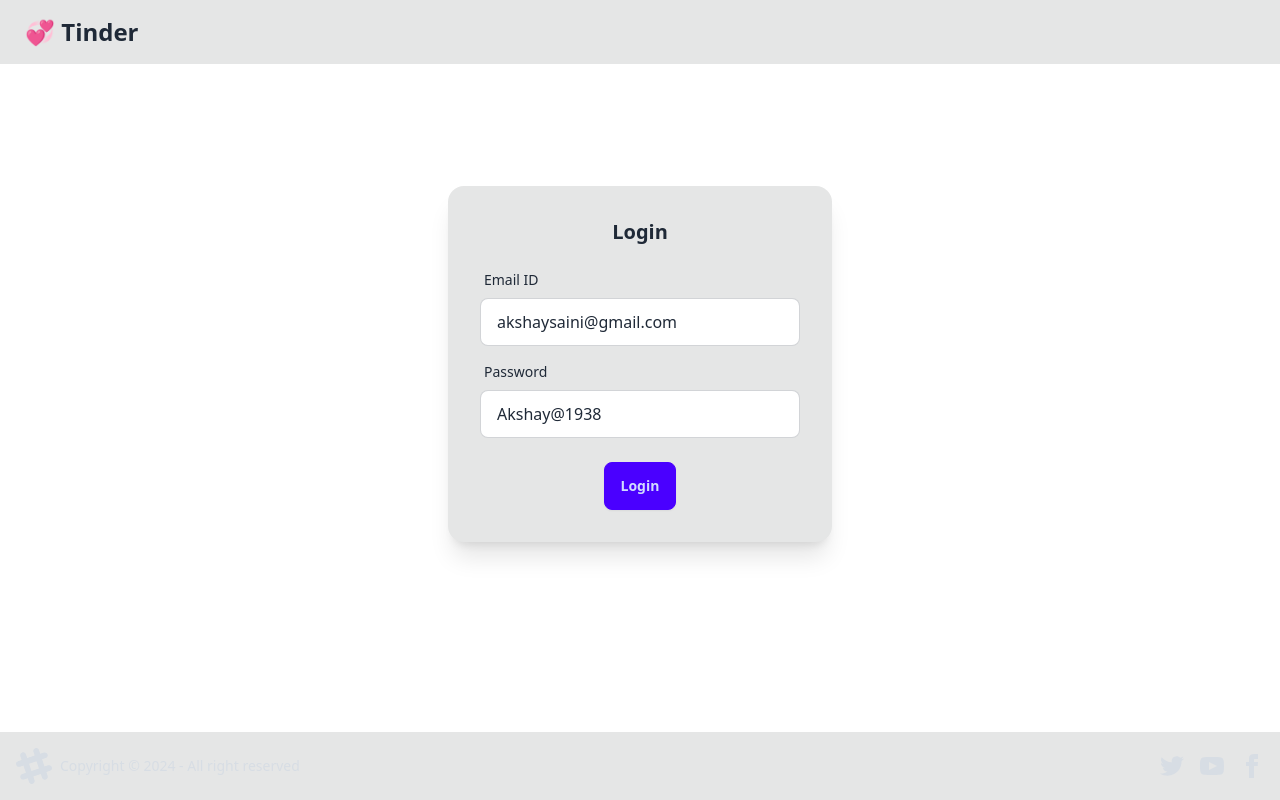
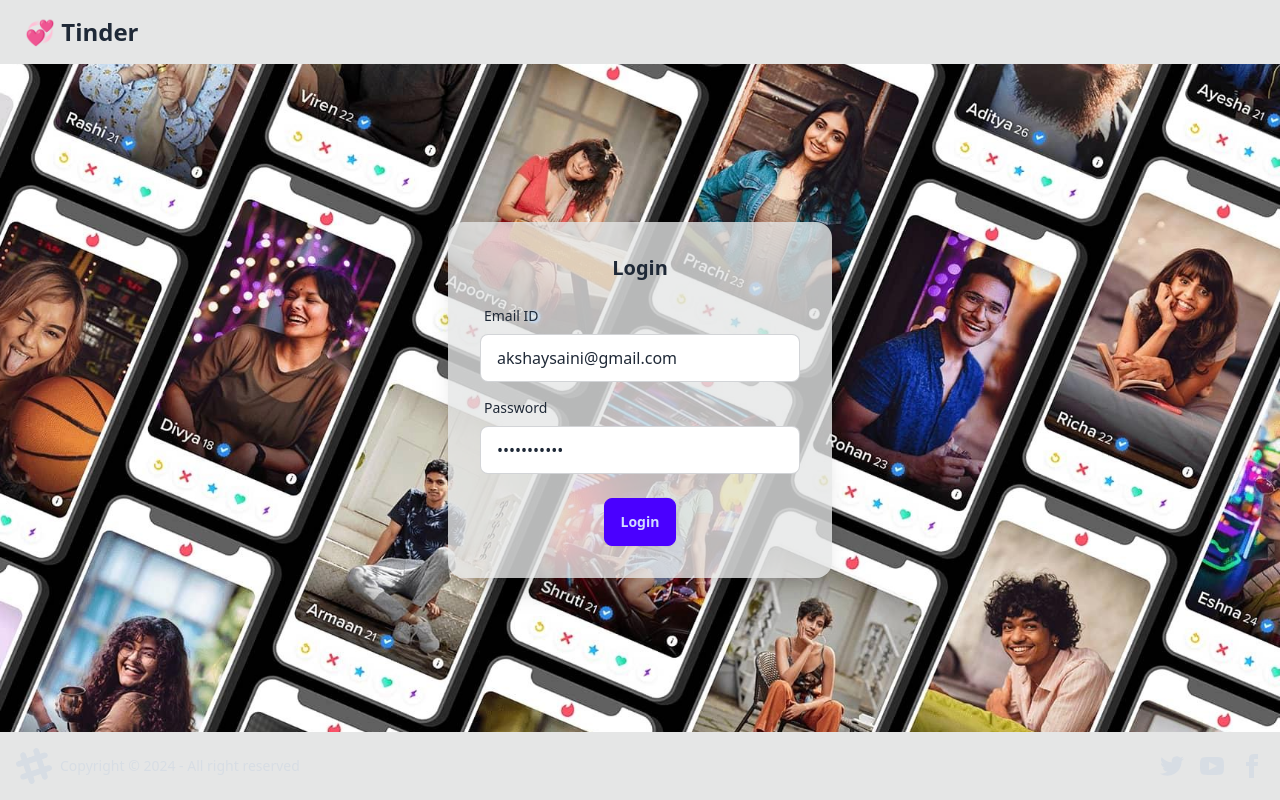
Before and after one commit to aryanlandge-01/TinderUI, a React (Vite) app: page /login in a window 1280 px wide. Built offline with nearby package versions, Linux system fonts and the light colour scheme; no server answers.

Commit message:
Connection request changes

```diff
--- a/src/Components/Feed.jsx
+++ b/src/Components/Feed.jsx
@@ -28,6 +28,10 @@
 
   },[])
 
+  if(!feed) return;
+
+  if(feed.length === 0) return <h1 className='my-20 text-9xl text-center'>No new users Found</h1>
+
 
   return feed && (
     <div className='flex items-center justify-center min-h-[600px]'>
--- a/src/Components/Login.jsx
+++ b/src/Components/Login.jsx
@@ -4,6 +4,7 @@
 import { addUser } from '../utils/userSlice';
 import { useNavigate } from 'react-router-dom';
 import { BASE_URL } from '../utils/constant';
+import login_bg from '../assets/login_bg.jpeg'
 
 const Login = () => {
 
@@ -45,8 +46,45 @@
 
 
   return (
-    <div className='flex items-center justify-center min-h-[600px] '>
-    <div className="card bg-base-300 w-96 shadow-xl">
+//     <div className='absolute'>
+//       <img src={login_bg}/>
+//     <div className='flex items-center justify-center min-h-[600px] '>
+//     <div className="card bg-base-300 w-96 shadow-xl">
+//     <div className="card-body">
+//     <h2 className="card-title justify-center">Login</h2>
+//     <div>
+//     <label className="form-control w-full max-w-xs my-2">
+//     <div className="label">
+//       <span className="label-text">Email ID</span>
+//     </div>
+//     <input
+//     type="text"
+//     value={emailId}
+//     onChange={(e) => setEmailId(e.target.value)}
+//     className="input input-bordered w-full max-w-xs" />
+//     </label>
+//     <label className="form-control w-full max-w-xs my-2">
+//     <div className="label">
+//       <span className="label-text">Password</span>
+//     </div>
+//     <input
+//     type="text"
+//     value={password}
+//     onChange={(e) => setPassword(e.target.value)}
+//     className="input input-bordered w-full max-w-xs" />
+//     </label>
+//     </div>
+//     <p className='text-red-600'>{err}</p>
+//     <div className="card-actions justify-center">
+//       <button onClick={handleLogin} className="btn btn-primary">Login</button>
+//     </div>
+//     </div>
+// </div>
+//     </div>
+//     </div>
+<div className="absolute top-0 left-0 w-full h-full bg-cover bg-center bg-no-repeat -z-10"  style={{ backgroundImage: `url(${login_bg})` }}>
+  <div className="flex items-center justify-center h-full">
+    <div className="card bg-base-300 w-96 shadow-xl bg-opacity-80">
       <div className="card-body">
         <h2 className="card-title justify-center">Login</h2>
         <div>
@@ -58,22 +96,25 @@
               type="text"
               value={emailId}
               onChange={(e) => setEmailId(e.target.value)}
-    className="input input-bordered w-full max-w-xs" />
+              className="input input-bordered w-full max-w-xs"
+            />
           </label>
           <label className="form-control w-full max-w-xs my-2">
             <div className="label">
               <span className="label-text">Password</span>
             </div>
             <input
-    type="text"
+              type="password"
               value={password}
               onChange={(e) => setPassword(e.target.value)}
-    className="input input-bordered w-full max-w-xs" />
+              className="input input-bordered w-full max-w-xs"
+            />
           </label>
         </div>
-    <p className='text-red-600'>{err}</p>
+        <p className="text-red-600">{err}</p>
         <div className="card-actions justify-center">
           <button onClick={handleLogin} className="btn btn-primary">Login</button>
+        </div>
       </div>
     </div>
   </div>
--- a/src/Components/UserCard.jsx
+++ b/src/Components/UserCard.jsx
@@ -1,8 +1,32 @@
-import React from 'react'
+import axios from 'axios';
+import React from 'react';
+import {BASE_URL} from "../utils/constant"
+import { useDispatch } from 'react-redux';
+import { removeFeed } from '../utils/feedSlice';
 
 const UserCard = ({user}) => {
-    // console.log(user)
-    const {firstName,lastName,photoUrl,age,gender,about} = user;
+
+  const dispatch = useDispatch();
+
+
+  const handleSendRequest = async (status,userId) => {
+    try {
+      const res = await axios.post(BASE_URL+ "/request/send/" + status + "/" + userId,{},{
+        withCredentials: true
+      })
+
+      dispatch(removeFeed(userId))
+
+
+    } catch (error) {
+      console.log(error);
+    }
+  }
+
+
+
+
+  const {_id,firstName,lastName,photoUrl,age,gender,about} = user;
   return (
   <div className="card card-compact bg-base-100 w-96 shadow-xl">
     <figure>
@@ -17,8 +41,10 @@
       {age && gender && <p>{age + " " + gender}</p>}
       <p>{about}</p>
       <div className="card-actions justify-center m-4 ">
-        <button className="btn btn-primary mx-5">Ignore</button>
-        <button className="btn btn-secondary mx-5">Interested</button>
+        <button onClick={() => handleSendRequest("ignored",_id)} className="btn btn-primary mx-5">Ignore</button>
+        <button
+         onClick={() => handleSendRequest("interested",_id)}
+         className="btn btn-secondary mx-5">Interested</button>
       </div>
     </div>
   </div>
--- a/src/utils/feedSlice.js
+++ b/src/utils/feedSlice.js
@@ -6,7 +6,11 @@
     initialState: null,
     reducers: {
         addFeed: (state,action) => action.payload,
-        removeFeed: (state,action) => null,
+        removeFeed: (state,action) => {
+            const newFeed = state.filter(user => user._id !== action.payload
+            )
+            return newFeed;
+        },
     },
 })
 
```
Also changed, not shown: src/assets/login_bg.jpeg (added). Lines whose indentation alone changed are shown as unchanged.
